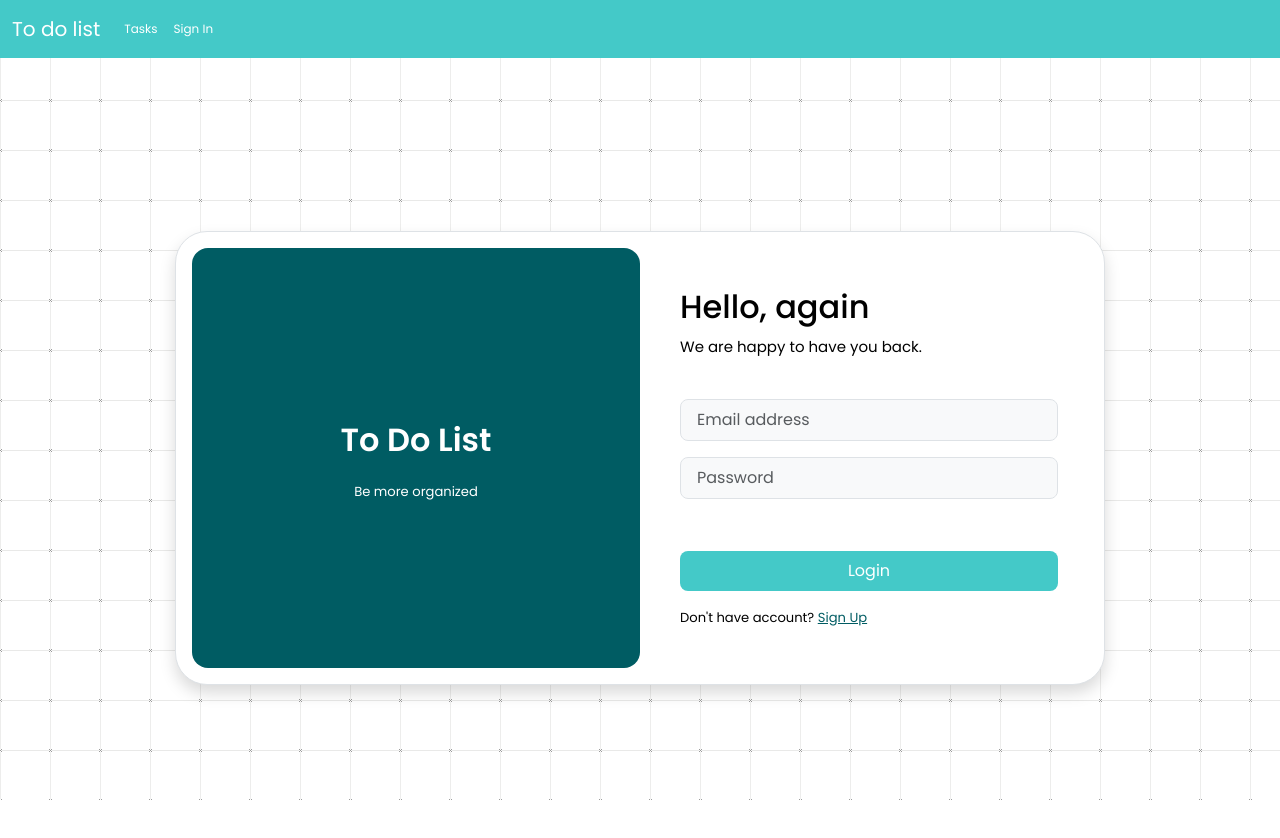
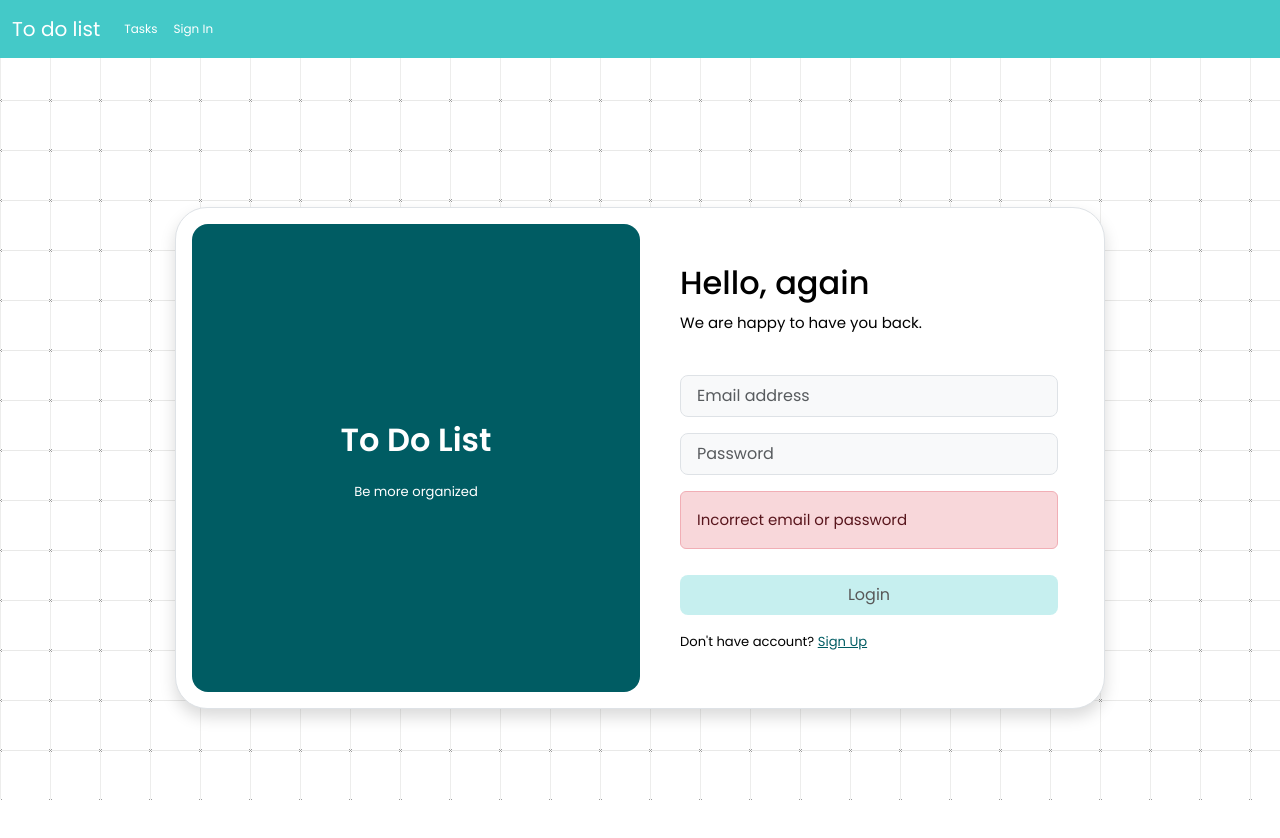
Before and after one commit to lauramussopd/vue-todo-list, a Vue app: page /signin in a window 1280 px wide. Both pictures are taken after a click on the button "Login". Shown: the top 838 px of the page. Built offline with nearby package versions, Linux system fonts and the light colour scheme; no server answers.

Commit message:
implement the homepage

```diff
--- a/src/assets/base.css
+++ b/src/assets/base.css
@@ -30,6 +30,10 @@
   font-weight: normal;
 }
 
+*:focus-visible {
+  outline: none;
+}
+
 body {
   overflow: hidden;
   min-height: 100vh;
--- a/src/assets/elements.css
+++ b/src/assets/elements.css
@@ -2,13 +2,26 @@
   color: var(--bs-body-color);
   background-color: var(--bs-body-bg);
   outline: none;
-    box-shadow: 0 0 0 0.25rem rgba(216, 249, 2, 0.25);
+  box-shadow: none;
+  border-color: #bbb;
 }
+
 .btn:hover {
   color: #fff;
   background-color: var(--dark-color);
   border-color: var(--bs-btn-hover-border-color);
 }
+
+.btn-check:checked + .btn,
+.btn.active,
+.btn.show,
+.btn:first-child:active,
+:not(.btn-check) + .btn:active {
+  background-color: var(--dark-color);
+  border: none;
+  color: #fff;
+}
+
 button {
   background-color: var(--primary-color);
   border: none;
--- a/src/components/taskDetails.vue
+++ b/src/components/taskDetails.vue
@@ -70,8 +70,10 @@ const _updateTask = async (fieldToUpdate) => {
 </template>
 
 <style scoped>
-/* task list */
-
+.btn{
+    color: #fff;
+    background-color: var(--dark-color);
+}
 
 .new-title input {
   width: 100%;
--- a/src/stores/userStore.js
+++ b/src/stores/userStore.js
@@ -28,12 +28,7 @@ export const useUserStore = defineStore("user", () => {
   }
 
   async function signIn(email, password) {
-    try {
-      user.value = await logIn(email, password);
-      console.log("trying login");
-    } catch (error) {
-      console.error(error);
-    }
+    user.value = await logIn(email, password);
   }
 
   async function logout() {
--- a/src/views/HomeView.vue
+++ b/src/views/HomeView.vue
@@ -1,25 +1,119 @@
-<script setup>
-/*import { useTaskStore } from '@/stores/taskStore'
-import { ref } from 'vue'
-import { useUserStore } from '@/stores/userStore'
+<!--
+  <script setup>
+  import { ref, onMounted } from 'vue'
 
-import { storeToRefs } from 'pinia';
+  const textElement = ref(null);
+  const text = "Starting...";
+  let currentIndex = 0;
 
-const taskStore = useTaskStore();
-const { tasks } = storeToRefs(taskStore);*/
+  const displayText = ref("");
+
+  const typeText = () => {
+	if (currentIndex < text.length) {
+	  displayText.value += text[currentIndex];
+	  currentIndex++;
+	  setTimeout(typeText, 100); // Aggiungi il ritardo tra ogni lettera
+	}
+  }
+
+  onMounted(() => {
+	typeText(); // Avvia la funzione per scrivere la lettera alla volta quando il componente viene montato
+  });
+  </script>
+
+  <template>
+	<main class="main-home d-flex justify-content-center align-items-center">
+	  <h1 ref="textElement">{{ displayText }}</h1>
+	</main>
+  </template>
+
+  <style scoped>
+  .main-home {
+	background-color: var(--light-color);
+	height: 100vh;
+	color: var(--primary-color);
+  }
+  </style>
+  <template>
+  <main class="main-home d-flex justify-content-center align-items-center">
+    <h1 ref="textElement">Starting...</h1>
+  </main>
+</template>
+
+<script>
+import { ref, onMounted } from 'vue'
+
+export default {
+  setup() {
+    const textElement = ref(null);
+    const text = "Starting...";
+    let idx = 0;
+
+    const writeText = () => {
+      textElement.value.innerHTML = text.slice(0, idx); // Aggiorna il contenuto dell'elemento con il testo fino all'indice corrente
+
+      idx++; // Incrementa l'indice per il prossimo carattere
+
+      if (idx <= text.length) { // Se non abbiamo ancora scritto tutto il testo
+        setTimeout(writeText, 100); // Richiama la funzione dopo 100 millisecondi per scrivere il prossimo carattere
+      } else {
+        idx = 1; // Resetta l'indice per ricominciare a scrivere il testo
+      }
+    };
+
+    onMounted(() => {
+      writeText(); // Avvia la funzione per scrivere il testo alla volta quando il componente viene montato
+    });
+
+    return {};
+  }
+}
 </script>
 
+<style scoped>
+.main-home {
+  background-color: var(--light-color);
+  height: 100vh;
+  color: var(--primary-color);
+}
+</style> -->
+
 <template>
-	<main>
-		<h1>home</h1>
-	<!--	<span>Tasks: {{ tasks.lenght }}</span>
-		<ul>
-			<li v-for="task in tasks" :key="task.id">
-				{{ task.title }}
-			</li>
-		</ul>-->
+	<main class="main-home d-flex justify-content-center align-items-center">
+	  <h1 ref="textElement">Starting...</h1>
 	</main>
-</template>
+  </template>
 
-<style scoped>
-</style>
+  <script>
+  import { ref, onMounted } from 'vue'
+
+  export default {
+	setup() {
+	  const textElement = ref(null);
+	  const text = "Starting...";
+	  let currentIndex = 0;
+
+	  const writeText = () => {
+		if (currentIndex < text.length) {
+		  textElement.value.textContent += text[currentIndex];
+		  currentIndex++;
+		  setTimeout(writeText, 100);
+		}
+	  };
+
+	  onMounted(() => {
+		writeText();
+	  });
+
+	  return {};
+	}
+  }
+  </script>
+
+  <style scoped>
+  .main-home {
+	background-color: var(--light-color);
+	height: 100vh;
+	color: var(--primary-color);
+  }
+  </style>
--- a/src/views/SignInView.vue
+++ b/src/views/SignInView.vue
@@ -1,20 +1,21 @@
 <script setup>
-import { ref } from 'vue';
+import { ref, watch } from 'vue';
 import { useRouter } from 'vue-router';
-import { useUserStore } from '@/stores/userStore'
+import { useUserStore } from '@/stores/userStore';
 
+const email = ref("");
+const password = ref("");
+const name = ref("");
+const errorMessage = ref("");
+const successLogIn = ref(false);
+const loading = ref(false);
 
-const email = ref("")
-const password = ref("")
-const name = ref("")
-
-const userStore = useUserStore()
-const router = useRouter()
+const userStore = useUserStore();
+const router = useRouter();
 
 const createAccount = async () => {
   try {
     await userStore.createAccount(email.value, password.value, name.value);
-    // Dopo la creazione dell'account, puoi navigare alla pagina di registrazione
     router.push({ name: 'signup' });
   } catch (error) {
     console.error(error);
@@ -24,31 +25,49 @@ const createAccount = async () => {
 const signIn = async () => {
   try {
     await userStore.signIn(email.value, password.value);
-    console.log("trying login");
-    // Dopo il login, puoi navigare alla pagina "about" o fare altre azioni necessarie
-    router.push({ name: 'about' });
+
+    successLogIn.value = true;
+
+    setTimeout(() => {
+      router.push({ name: 'about' });
+      successLogIn.value = false;
+    }, 1000)
+  } catch (error) {
+    console.error(error);
+    errorMessage.value = "Incorrect email or password";
+  }
+}
+
+const seeCurrentUser = async () => {
+  try {
+    await userStore.seeCurrentUser();
   } catch (error) {
     console.error(error);
   }
 }
 
-const seeCurrentUser = async () => {
+const logout = async () => {
   try {
-    await userStore.seeCurrentUser()
+    await userStore.logout();
+    console.log("logout OK");
   } catch (error) {
-    console.error(error)
+    console.error(error);
   }
 }
 
-const logout = async () => {
-  try {
-    await userStore.logout()
-    console.log("logout OK")
-  } catch (error) {
-    console.error(error)
+watch(() => email.value, () => {
+  if (email.value !== '') {
+    errorMessage.value = ''
   }
-}
+})
+
+watch(() => password.value, () => {
+  if (password.value !== '') {
+    errorMessage.value = ''
+  }
+})
 </script>
+
 
 <template>
 
@@ -84,10 +103,16 @@ const logout = async () => {
             <input type="password" v-model="password" class="form-control form-control-lg bg-light fs-6"
               placeholder="Password">
           </div>
+          <div class="input-group mb-5">
+            <div v-if="errorMessage !== ''" class="alert alert-danger" role="alert">
+              {{ errorMessage }}
+
+            </div>
+          </div>
           <div class="input-group mb-5 d-flex justify-content-between">
           </div>
           <div class="input-group mb-3">
-            <button class="btn btn-lg w-100 fs-6" @click="signIn">Login</button>
+            <button :class="`btn btn-lg w-100 fs-6 ${successLogIn ? 'success' : ''}`" :disabled="errorMessage !== ''" @click="signIn">Login</button>
           </div>
           <div class="row">
             <small>Don't have account? <a href="/signup" class="a-signup" @click="createAccount">Sign Up</a></small>
@@ -103,16 +128,25 @@ const logout = async () => {
   display: grid;
 }
 
- button {
-  background-color: #44c9c8;
+button {
+  background-color: var(--primary-color);
   border: none;
   color: #fff;
 }
+button:disabled {
+  background-color: #44c9c977;
 
-.a-signup{
+}
+
+button.success {
+  background-color: var(--dark-color);
+}
+
+.a-signup {
   text-decoration: underline;
   color: var(--dark-color);
 }
+
 /*------------ Login container ------------*/
 .box-area {
   width: 930px;
@@ -121,6 +155,12 @@ const logout = async () => {
 /*------------ Right box ------------*/
 .right-box {
   padding: 40px 30px 40px 40px;
+}
+
+.right-box .alert {
+  position: absolute;
+  top: 12px;
+  width: calc(100% - 24px);
 }
 
 /*------------ Custom Placeholder ------------*/
@@ -151,6 +191,4 @@ const logout = async () => {
     padding: 20px;
   }
 }
-
-
 </style>
```
Also changed, not shown: 1 other file (tests, documents, lock files or other folders). Lines whose indentation alone changed are shown as unchanged.
